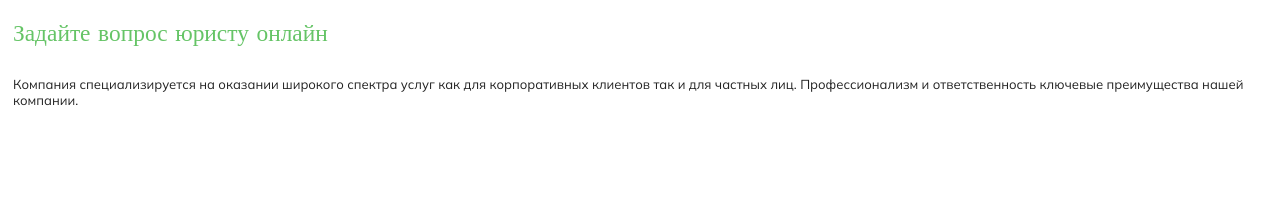
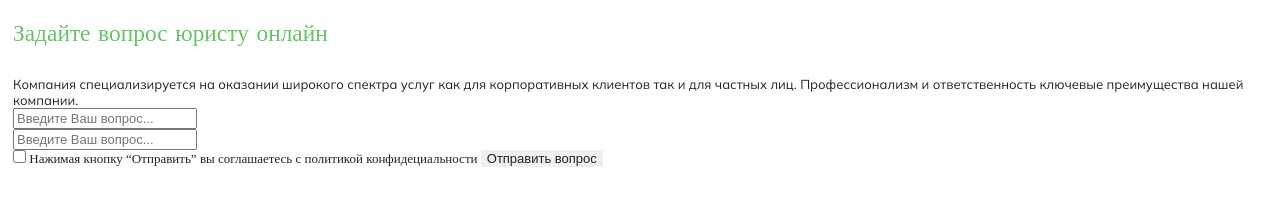
Before and after one commit to HannaTkachenko/lending_final, a plain HTML site: page index.html in a window 1280 px wide. Shown: the part 82-288 px from the top of the page. Drawn offline with Linux system fonts and the light colour scheme.

Commit message:
Add form in ask-question
Bare html

```diff
--- a/assets/css/fonts.css
+++ b/assets/css/fonts.css
@@ -1,13 +1,13 @@
 @font-face {
   font-family: 'Trajan Pro 3';
   src: url(./../fonts/trajan-pro-cufonfonts-webfont/TrajanPro-Bold.woff)
-    format(woff);
+    format("woff");
   font-weight: 700;
 }
 
 @font-face {
   font-family: 'Trajan Pro 3';
   src: url(./../fonts/trajan-pro-cufonfonts-webfont/TrajanPro-Regular.woff)
-    format(woff);
+    format("woff");
   font-weight: 400;
 }
--- a/assets/css/style.css
+++ b/assets/css/style.css
@@ -24,7 +24,7 @@ padding-bottom: 2rem;
 
   color: var(--site-main-color);
 
-  font-family: "Trajan Pro 3";
+  font-family: 'Trajan Pro 3';
   font-style: normal;
   font-weight: 400;
   font-size: 1.8rem;
--- a/index.html
+++ b/index.html
@@ -42,13 +42,42 @@
           <div class="inner-wrapper">
             <picture>
               <source srcset="./assets/images/femida-shadow.webp" />
-              <img class="ask-question-image" src="./assets/images/femida-shadow.png" alt="femida" />
+              <img
+                class="ask-question-image"
+                src="./assets/images/femida-shadow.png"
+                alt="femida"
+              />
             </picture>
           </div>
         </div>
       </div>
 
-      <form action=""></form>
+      <form class="ask-question-form" action="">
+        <div>
+          <input
+            class="your-question-theme"
+            type="text"
+            placeholder="Введите Ваш вопрос..."
+            name="input your question"
+          />
+        </div>
+        <div>
+          <input
+            class="your-question-text"
+            type="text"
+            placeholder="Введите Ваш вопрос..."
+            name="input your question"
+          />
+        </div>
+        <label>
+          <input type="checkbox" name="accept" value="accept" required />
+          <span>
+            Нажимая кнопку “Отправить” вы соглашаетесь с политикой
+            конфидециальности
+          </span>
+        </label>
+        <button class="btn overflow" type="submit">Отправить вопрос</button>
+      </form>
     </div>
   </body>
 </html>
```
Also changed, not shown: assets/css/ask-question.css (+13 -13 lines).
